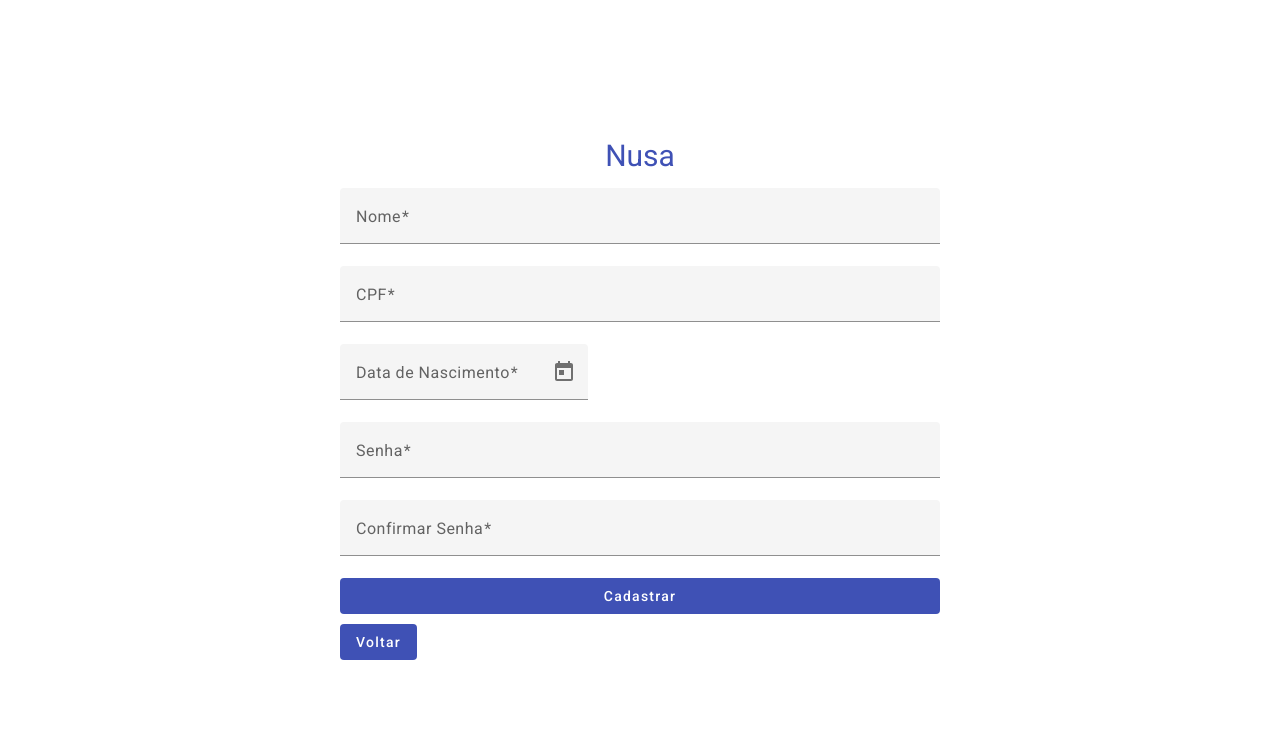
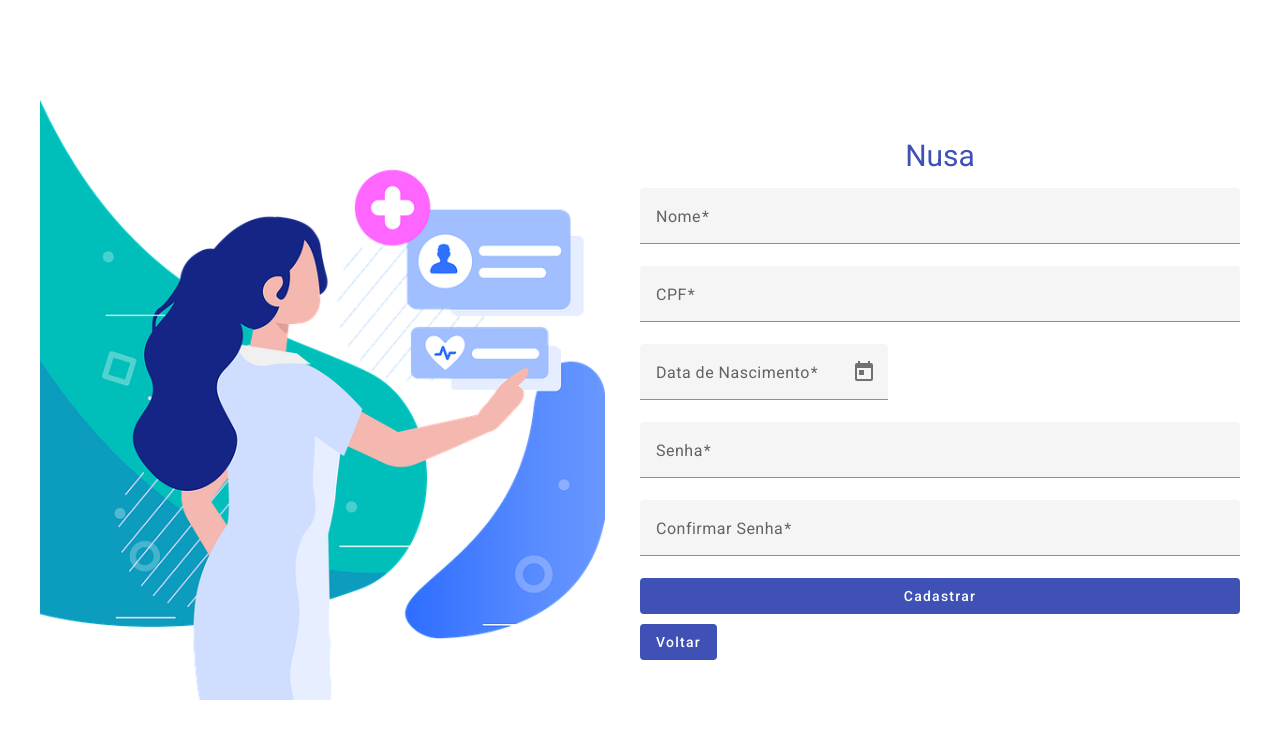
Before and after one commit to tufee/nusa-front, an Angular app: page /signup in a window 1280 px wide. Shown: the top 738 px of the page. Built offline with nearby package versions, Linux system fonts and the light colour scheme.

Commit message:
adiciona imagem de background e mascara de cpf

```diff
--- a/src/app/components/signup/signup.component.css
+++ b/src/app/components/signup/signup.component.css
@@ -7,10 +7,13 @@
   align-items: center;
 }
 
-.form-title {
-  font-size: 30px;
-  color: #3f51b5;
-  text-align: center;
+.background {
+  background-image: url('/assets/signup_logo.png');
+  background-size: contain;
+  background-repeat: no-repeat;
+  max-width: 600px;
+  width: 100%;
+  height: 600px;
 }
 
 .container {
@@ -18,16 +21,22 @@
   width: 100%;
 }
 
+.form-title {
+  font-size: 30px;
+  color: #3f51b5;
+  text-align: center;
+}
+
 .form-login {
   min-width: 150px;
   width: 100%;
 }
 
-.form-select {
+.form-input {
   width: 100%;
 }
 
-.form-input {
+.form-select {
   width: 100%;
 }
 
--- a/src/app/components/signup/signup.component.html
+++ b/src/app/components/signup/signup.component.html
@@ -1,4 +1,5 @@
 <div class="wrapper">
+  <div class="background"></div>
   <div class="container">
     <h1 class="form-title">Nusa</h1>
 
@@ -14,22 +15,16 @@
 
       <mat-form-field class="form-input">
         <mat-label>CPF</mat-label>
-        <input matInput formControlName="cpf" />
+        <input matInput formControlName="cpf" appCpfFormat />
 
         <mat-error *ngIf="form.get('cpf')?.invalid">
           {{ formUtils.getErrorMessage(form, "cpf") }}
         </mat-error>
       </mat-form-field>
 
-      <!-- TODO
-      adicionar mascara para cpf -->
       <mat-form-field>
         <mat-label>Data de Nascimento</mat-label>
-        <input
-          matInput
-          [matDatepicker]="picker"
-          formControlName="data_nascimento"
-        />
+        <input matInput [matDatepicker]="picker" formControlName="data_nascimento" />
 
         <mat-error *ngIf="form.get('data_nascimento')?.invalid">
           {{ formUtils.getErrorMessage(form, "data_nascimento") }}
@@ -59,12 +54,7 @@
       </mat-form-field>
     </form>
 
-    <button
-      mat-flat-button
-      class="form-button"
-      color="primary"
-      (click)="onSubmit()"
-    >
+    <button mat-flat-button class="form-button" color="primary" (click)="onSubmit()">
       Cadastrar
     </button>
 
--- a/src/app/components/signup/signup.component.ts
+++ b/src/app/components/signup/signup.component.ts
@@ -16,7 +16,9 @@ import { MatSelectModule } from '@angular/material/select';
 import { Router, RouterModule } from '@angular/router';
 import { SnackbarService } from 'src/app/services/snackbar.service';
 import { UserService } from 'src/app/services/user.service';
+import { CpfFormatDirective } from 'src/app/shared/directives/cpf-format.directive';
 import { FormUtilsService } from 'src/app/shared/forms/form-utils.service';
+import Swal from 'sweetalert2';
 
 @Component({
   selector: 'app-signup',
@@ -33,7 +35,8 @@ import { FormUtilsService } from 'src/app/shared/forms/form-utils.service';
     MatNativeDateModule,
     ReactiveFormsModule,
     NgIf,
-    MatSelectModule
+    MatSelectModule,
+    CpfFormatDirective
   ]
 })
 
@@ -45,15 +48,15 @@ export class SignupComponent {
     private service: UserService,
     private snackbar: SnackbarService,
     private router: Router,
-    public formUtils: FormUtilsService
+    public formUtils: FormUtilsService,
+    public cpfFormat: CpfFormatDirective,
   ) {
     this.form = this.formBuilder.group({
       nome: ['', Validators.required],
       cpf: ['', [
         Validators.required,
-        Validators.minLength(11),
-        Validators.maxLength(11)
-      ]],
+        this.cpfFormat.cpfValidator]
+      ],
       data_nascimento: ['', Validators.required],
       senha: ['', [
         Validators.required,
@@ -69,11 +72,19 @@ export class SignupComponent {
   onSubmit() {
     if (this.form.valid) {
       this.service.saveDoctor(this.form.value).subscribe(({
-        error: (err) => {
-          this.snackbar.error(err.error);
+        error: () => {
+          Swal.fire({
+            icon: 'error',
+            title: 'Erro!',
+            text: 'Erro ao cadastrar médico, verifique os dados enviados',
+          })
         },
         complete: () => {
-          this.snackbar.success('Cadastro realizado com sucesso');
+          Swal.fire(
+            'Sucesso!',
+            'Cadastro realizado com sucesso',
+            'success'
+          )
         },
         next: () => {
           this.router.navigate(['/home']);
```
Also changed, not shown: src/assets/signup_logo.png (added).
